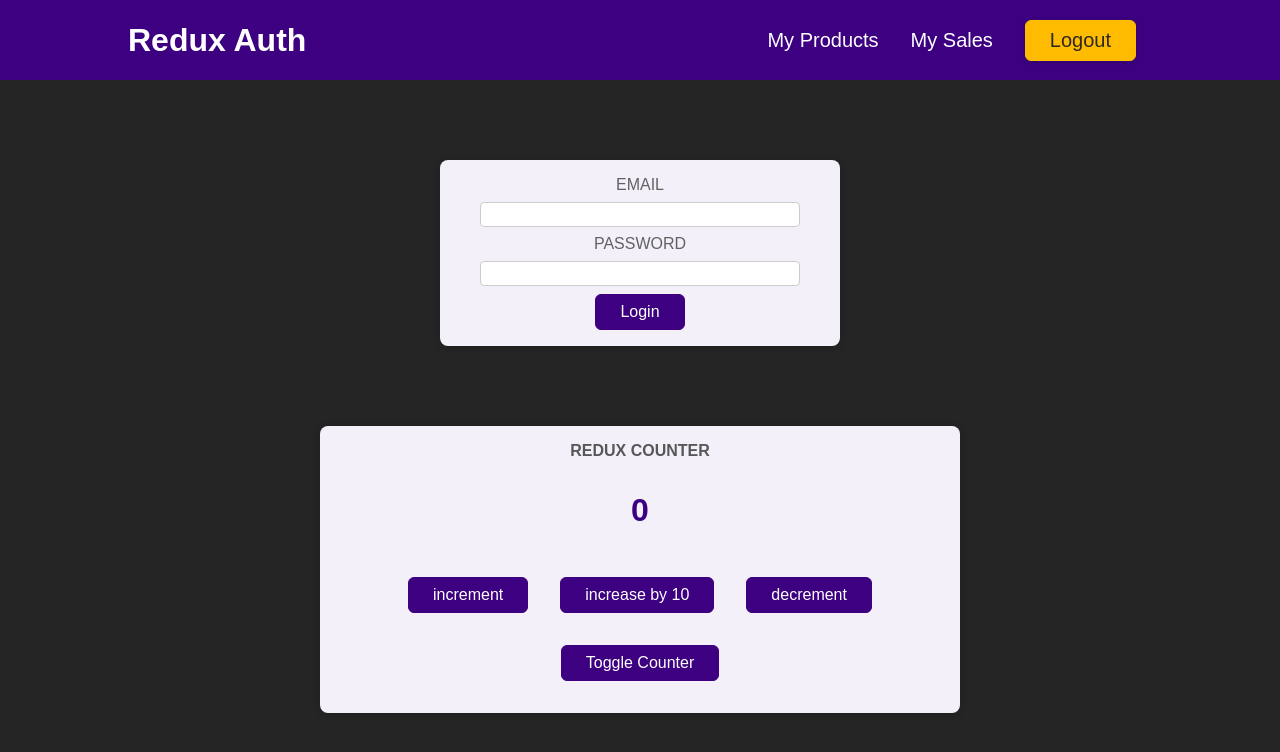
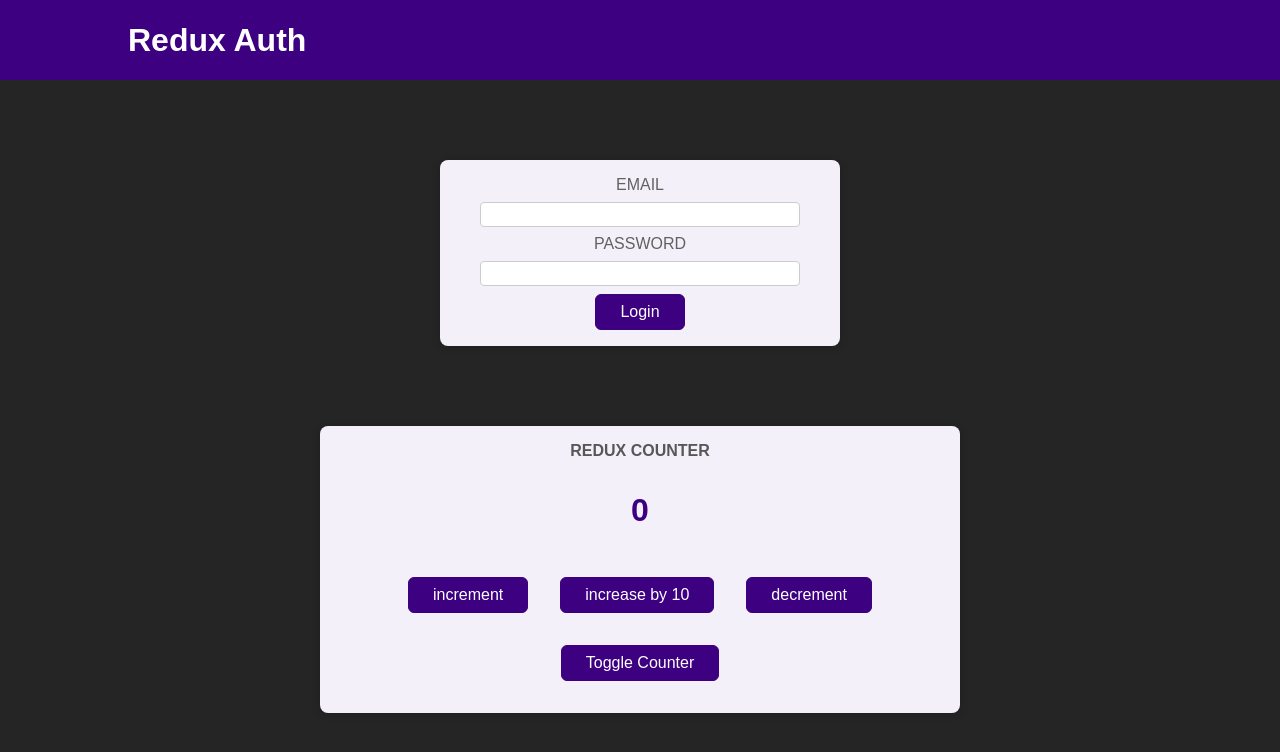
Before and after one commit to Senior-Ori/reactjs-guide-230-, a React (Create React App) app: page / in a window 1280 px wide. Shown: the top 752 px of the page. Built offline with nearby package versions, Linux system fonts and the light colour scheme.

Commit message:
guided/246
246. Reading & Dispatching From A New Slice

```diff
--- a/src/App.js
+++ b/src/App.js
@@ -1,13 +1,19 @@
 import { Fragment } from "react";
+import { useSelector } from "react-redux";
+
 import Counter from "./components/Counter";
 import Header from "./components/Header";
 import Auth from "./components/Auth";
+import UserProfile from "./components/UserProfile";
 
 function App() {
+  const isAuth = useSelector((state) => state.auth.isAuthenticated);
+
   return (
     <Fragment>
       <Header />
-      <Auth />
+      {!isAuth && <Auth />}
+      {isAuth && <UserProfile />}
       <Counter />
     </Fragment>
   );
--- a/src/components/Auth.js
+++ b/src/components/Auth.js
@@ -1,17 +1,28 @@
-import classes from './Auth.module.css';
+import { useDispatch } from "react-redux";
+
+import classes from "./Auth.module.css";
+import { authActions } from "../store/index";
 
 const Auth = () => {
+  const dispatch = useDispatch();
+
+  const loginHandler = (event) => {
+    event.preventDefault();
+
+    dispatch(authActions.login());
+  };
+
   return (
     <main className={classes.auth}>
       <section>
-        <form>
+        <form onSubmit={loginHandler}>
           <div className={classes.control}>
-            <label htmlFor='email'>Email</label>
-            <input type='email' id='email' />
+            <label htmlFor="email">Email</label>
+            <input type="email" id="email" />
           </div>
           <div className={classes.control}>
-            <label htmlFor='password'>Password</label>
-            <input type='password' id='password' />
+            <label htmlFor="password">Password</label>
+            <input type="password" id="password" />
           </div>
           <button>Login</button>
         </form>
--- a/src/components/Header.js
+++ b/src/components/Header.js
@@ -1,22 +1,33 @@
-import classes from './Header.module.css';
+import { useSelector, useDispatch } from "react-redux";
+
+import classes from "./Header.module.css";
+import { authActions } from "../store/index";
 
 const Header = () => {
+  const dispatch = useDispatch();
+  const isAuth = useSelector((state) => state.auth.isAuthenticated);
+
+  const logoutHandler = () => {
+    dispatch(authActions.logout());
+  };
   return (
     <header className={classes.header}>
       <h1>Redux Auth</h1>
+      {isAuth && (
         <nav>
           <ul>
             <li>
-            <a href='/'>My Products</a>
+              <a href="/">My Products</a>
             </li>
             <li>
-            <a href='/'>My Sales</a>
+              <a href="/">My Sales</a>
             </li>
             <li>
-            <button>Logout</button>
+              <button onClick={logoutHandler}>Logout</button>
             </li>
           </ul>
         </nav>
+      )}
     </header>
   );
 };
```
Lines whose indentation alone changed are shown as unchanged.
